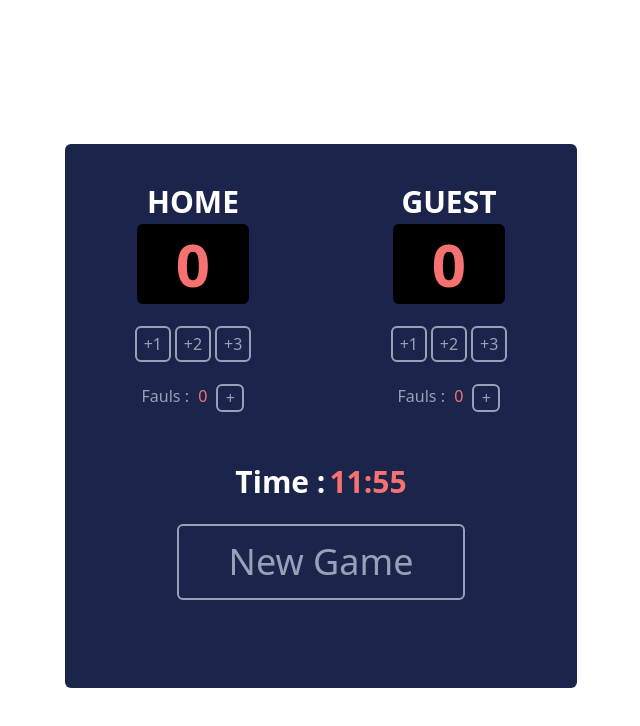
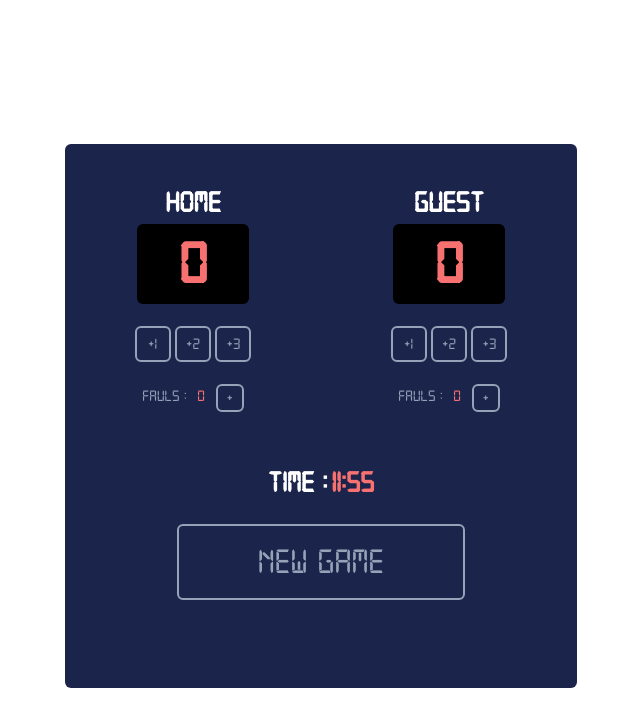
Before and after one commit to MSzoot/basketball-points, a website: page index.html in a window 1280 px wide. Shown: the whole page, without its empty margins (319-959 px from the left). Drawn offline with Linux system fonts and the light colour scheme.

Commit message:
added custom calculator font

```diff
--- a/index.html
+++ b/index.html
@@ -7,7 +7,7 @@
     <link href="/dist/output.css" rel="stylesheet" />
     <title>Document</title>
   </head>
-  <body>
+  <body class="font-custom1">
     <div
       class="grid grid-cols-2 grid-rows-4 bg-cus-blue w-128 h-80 text-center mx-auto mt-36 rounded-t-md"
     >
--- a/src/input.css
+++ b/src/input.css
@@ -1,3 +1,8 @@
 @tailwind base;
 @tailwind components;
 @tailwind utilities;
+
+@font-face {
+    font-family: "Custom-1";
+    src: url("/Digital.ttf");
+  }
--- a/tailwind.config.js
+++ b/tailwind.config.js
@@ -3,6 +3,9 @@ module.exports = {
     purge: ["./*.{html,js}"],
     content: ["./*.{html,js}"],
     theme: {
+      fontFamily: {
+        custom1: ["Custom-1", "sans-serif"],
+      },
     extend: {
       colors: {
         'cus-blue': '#1B244A'
```
Also changed, not shown: Digital.ttf (added), dist/output.css.
